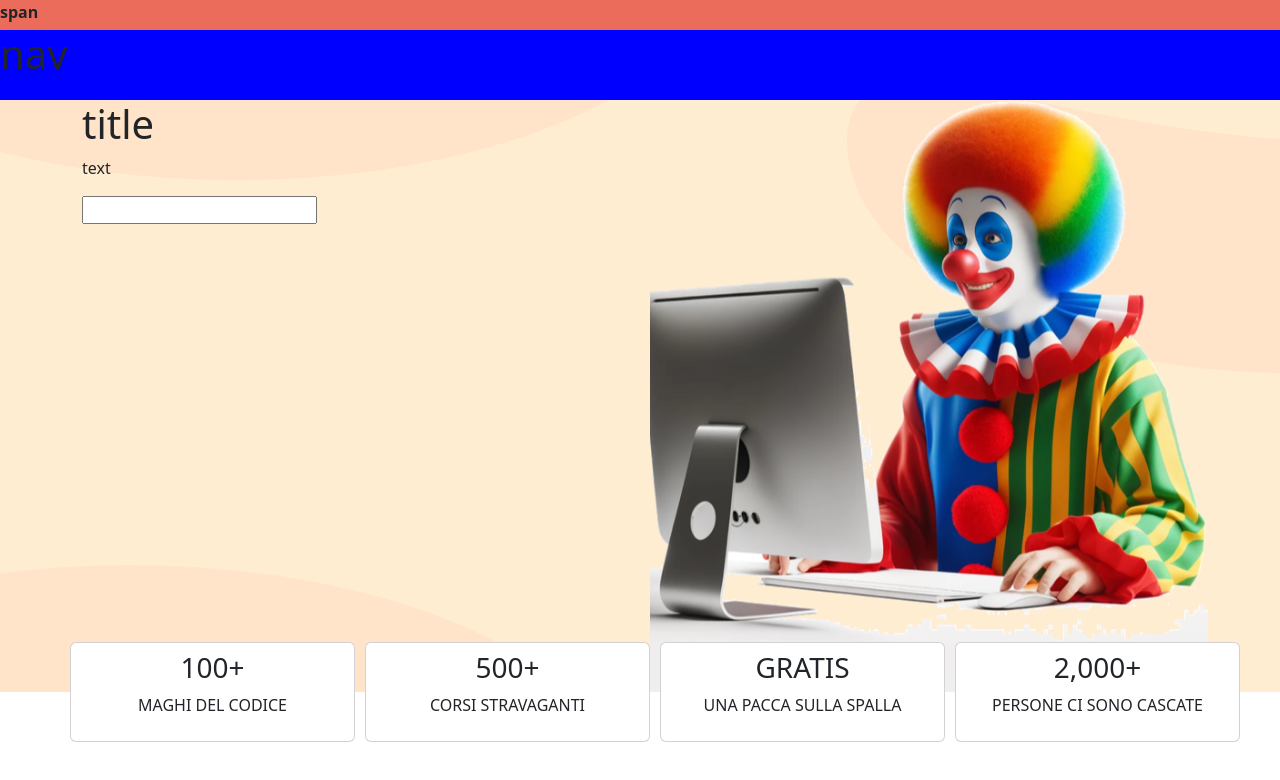
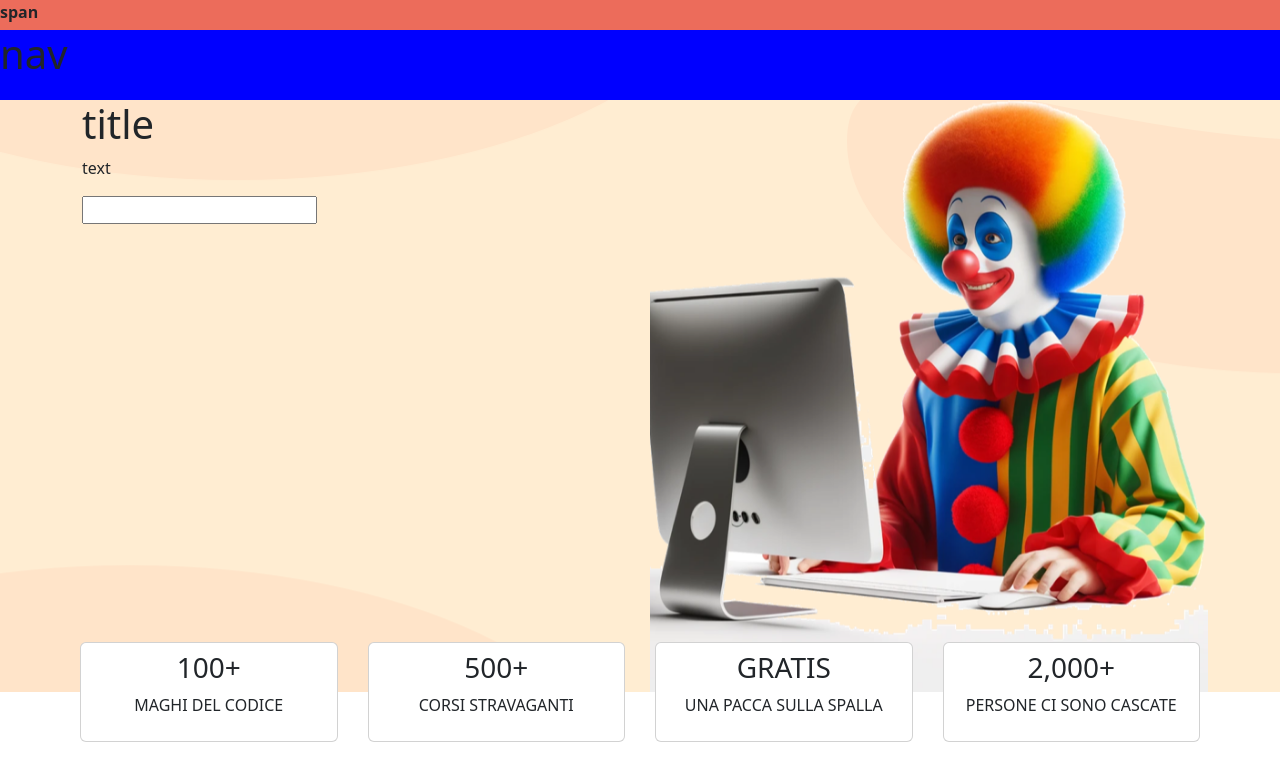
Before and after one commit to GiPisano/landing-page-service, a Vue app: page / in a window 1280 px wide. Shown: the top 780 px of the page. Built offline with nearby package versions, Linux system fonts and the light colour scheme; the HTML template or start-up script is replaced by a standard one.

Commit message:
fix cards codeCircus section

```diff
--- a/package.json
+++ b/package.json
@@ -16,6 +16,6 @@
   "devDependencies": {
     "@types/bootstrap": "^5.2.10",
     "@vitejs/plugin-vue": "^5.0.5",
-    "vite": "^5.3.1"
+    "vite": "^5.3.3"
   }
 }
--- a/src/components/pages/CodeCircus.vue
+++ b/src/components/pages/CodeCircus.vue
@@ -86,6 +86,13 @@ export default {
       position: absolute;
       bottom: -50px;
       width: 100%;
+      .row {
+        justify-content: space-between;
+      }
+      .card {
+        flex: 1 1 22%;
+        margin: 0 10px;
+      }
     }
   }
 }
```
Also changed, not shown: 1 other file (tests, documents, lock files or other folders).
